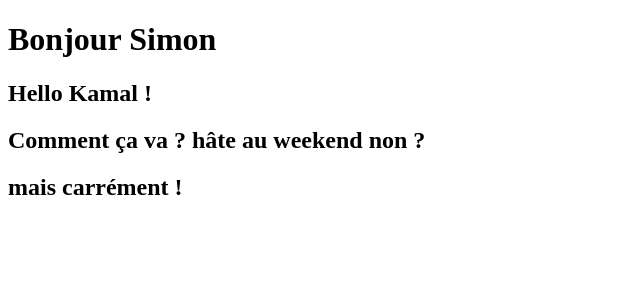
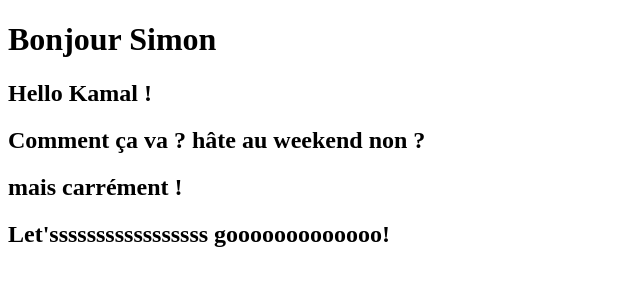
Before and after one commit to KamalHyde/collabKamalSimonD, an Angular app: page / in a window 1280 px wide. Shown: the top 300 px of the page, without its empty margins (0-640 px from the left). Built offline with nearby package versions, Linux system fonts and the light colour scheme.

Commit message:
Encore une réponse

```diff
--- a/src/app/app.component.html
+++ b/src/app/app.component.html
@@ -2,3 +2,4 @@
 <h2>Hello Kamal !</h2>
 <h2>Comment ça va ? hâte au weekend non ?</h2>
 <h2>mais carrément !</h2>
+<h2>Let'sssssssssssssssss gooooooooooooo!</h2>
```
